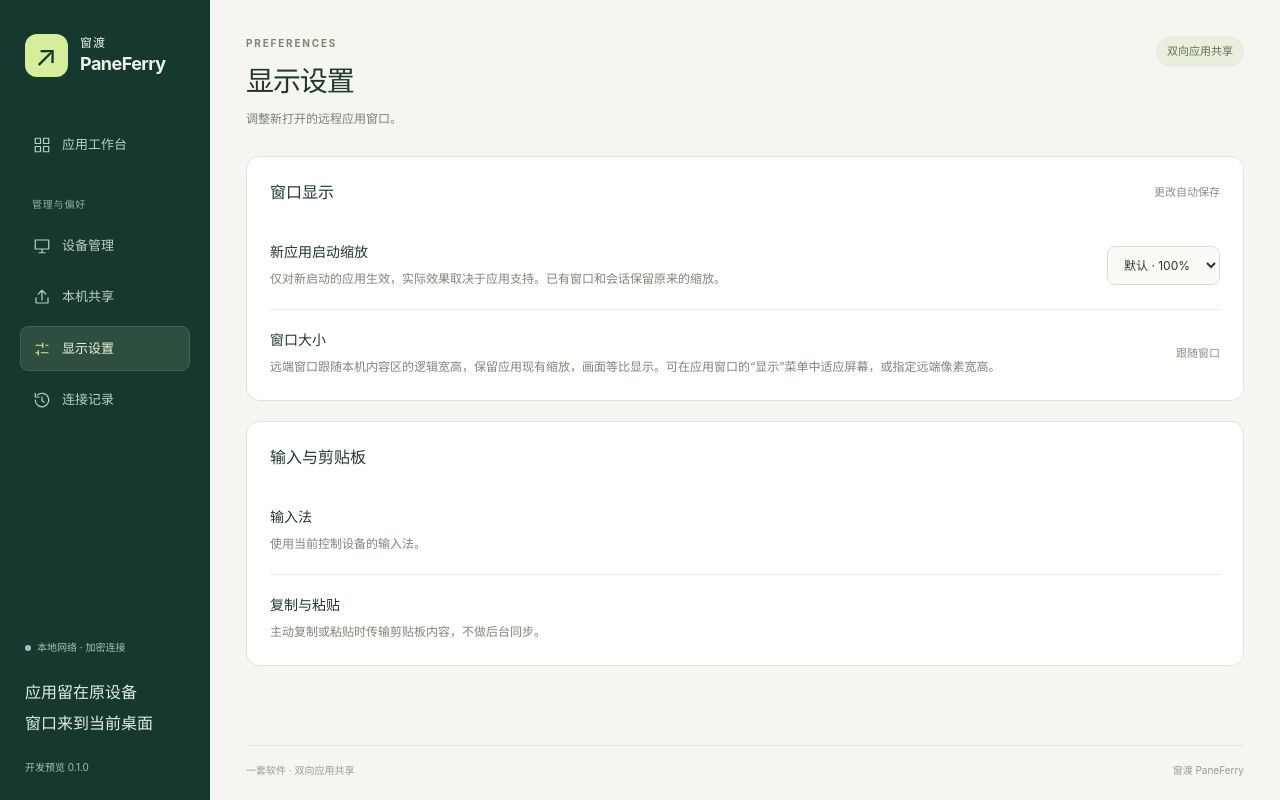
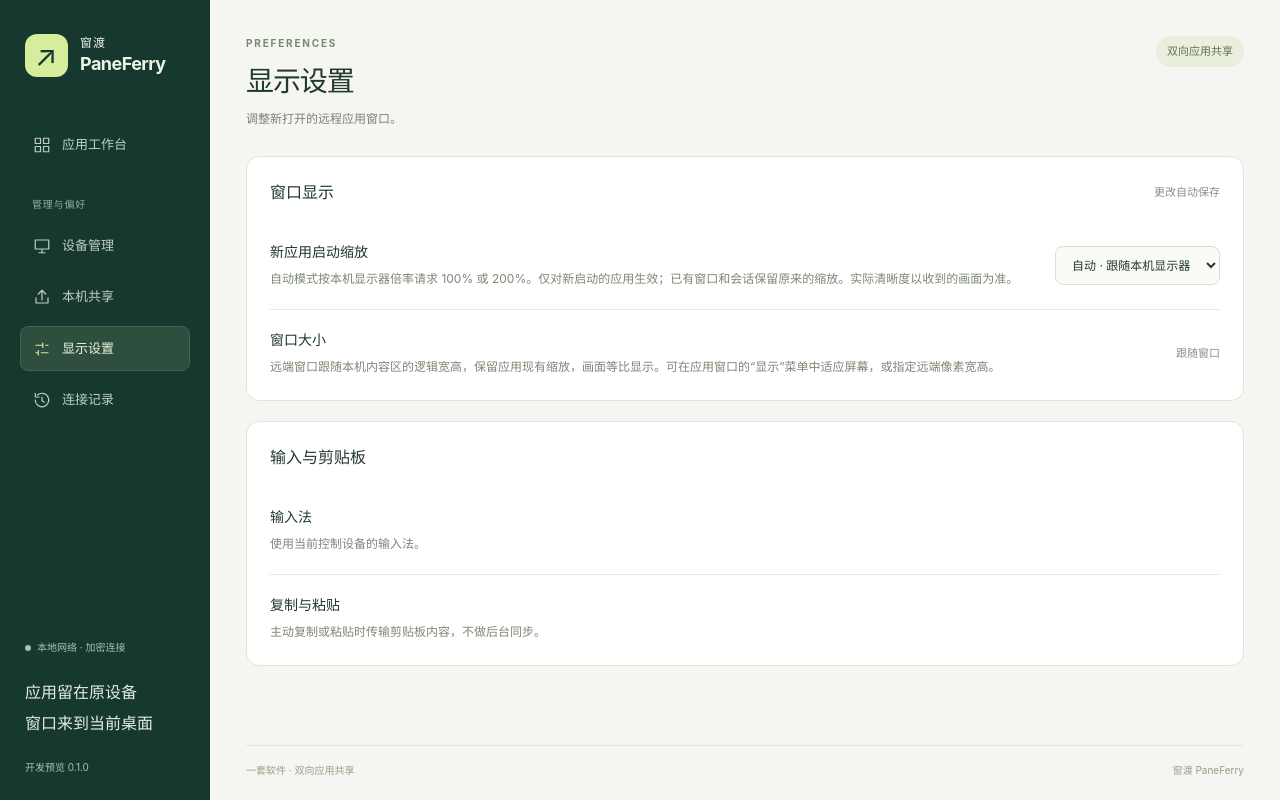
Before and after one commit to chenrgSix/pane-ferry, a Vue app in the folder apps/launcher/: page / in a window 1280 px wide. Both pictures are taken after a click on the button "显示设置". Built offline with nearby package versions, Linux system fonts and the light colour scheme.

Commit message:
Use local display density for new remote app sessions

```diff
--- a/apps/launcher/src/App.vue
+++ b/apps/launcher/src/App.vue
@@ -154,6 +154,10 @@ function retryRuntime() {
   recoveryTimer = setTimeout(() => { recoveryTimer = undefined; onFocus(); }, delay);
 }
 const valid = computed(() => validPeerId(endpoint.value.peerId));
+function startupScale(): 1 | 2 {
+  const density = renderScale.value === "auto" ? window.devicePixelRatio : Number(renderScale.value);
+  return density >= 1.5 ? 2 : 1;
+}
 function save() {
   try {
     storage?.setItem(
@@ -277,7 +281,8 @@ async function launch(app: LaunchTarget) {
   actionConnectionError.value = false;
   notice.value = "";
   const sent = { ...endpoint.value };
-  const key = `${signature()}:${app.id}:native:${renderScale.value}`;
+  const scale = startupScale();
+  const key = `${signature()}:${app.id}:native:${scale}`;
   try {
     const requestId = attempts.id(key);
     const result = await invoke<Result>("launch_app", {
@@ -285,7 +290,7 @@ async function launch(app: LaunchTarget) {
       appId: app.id,
       appName: app.name,
       requestId,
-      renderScale: renderScale.value === "auto" ? null : Number(renderScale.value),
+      renderScale: scale,
       iconPng: app.icon_png ?? null,
     });
     attempts.resolve(key);
@@ -570,9 +575,9 @@ onUnmounted(() => {
       <div v-else-if="activePage === 'display'" class="page-content">
         <section class="panel">
           <div class="section-title"><h2>窗口显示</h2><span class="subtle-label">更改自动保存</span></div>
-          <div class="setting-row scale-setting"><div><label for="render-scale">新应用启动缩放</label><p class="hint">仅对新启动的应用生效，实际效果取决于应用支持。已有窗口和会话保留原来的缩放。</p></div>
+          <div class="setting-row scale-setting"><div><label for="render-scale">新应用启动缩放</label><p class="hint">自动模式按本机显示器倍率请求 100% 或 200%。仅对新启动的应用生效；已有窗口和会话保留原来的缩放。实际清晰度以收到的画面为准。</p></div>
             <select id="render-scale" v-model="renderScale" :disabled="busy" @change="save">
-              <option value="auto">默认 · 100%</option>
+              <option value="auto">自动 · 跟随本机显示器</option>
               <option value="1">100%</option>
               <option value="2">200%</option>
             </select>
```
Also changed, not shown: 2 other files (tests, documents, lock files or other folders).
